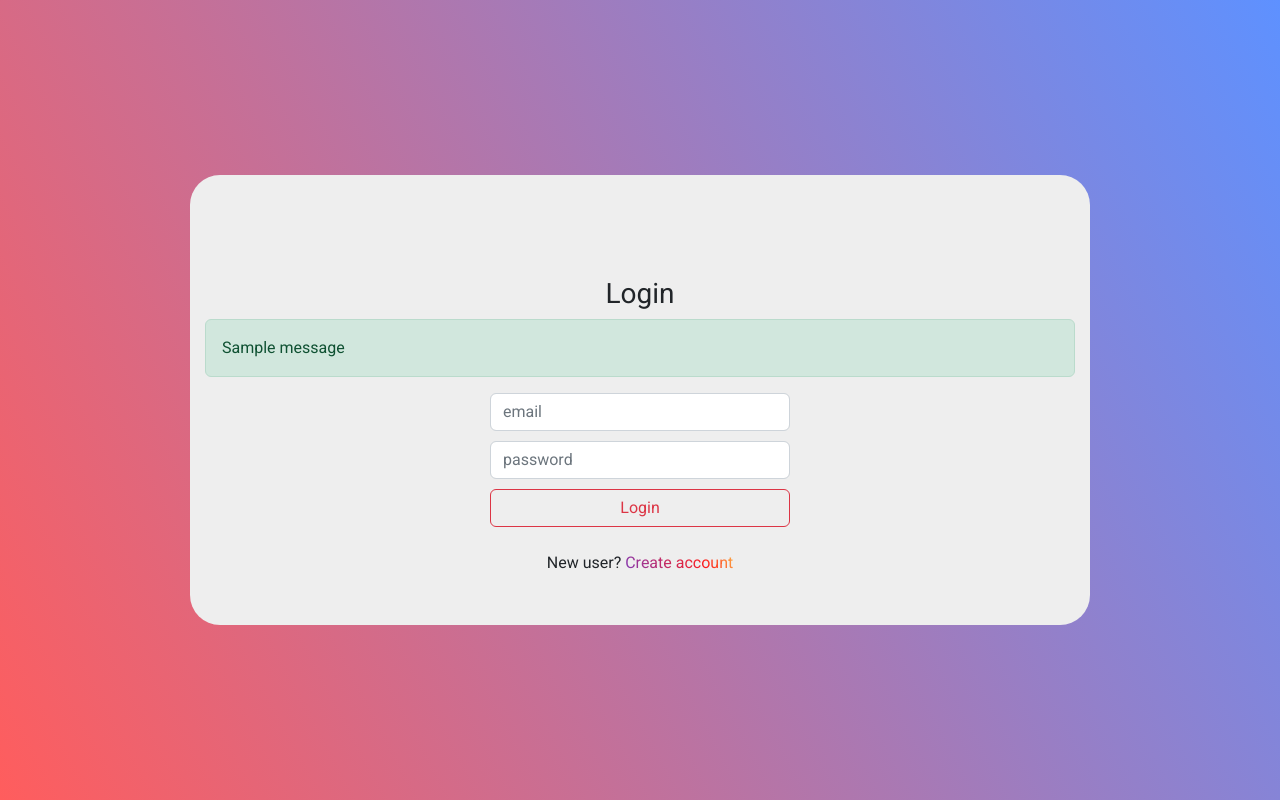
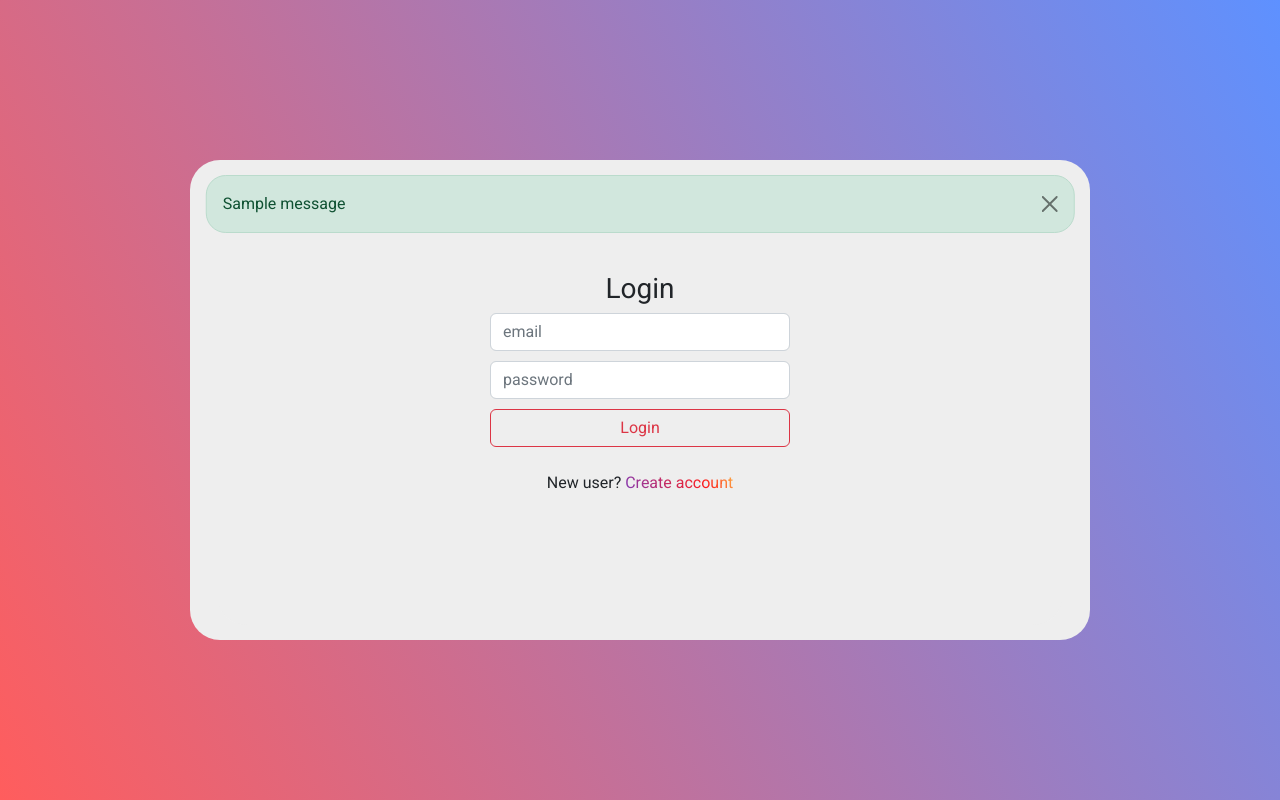
Before and after one commit to TBR-Group-software/quiz-project, a Django app: page /accounts/login/ in a window 1280 px wide. Run offline with Django 4.2, Linux system fonts and the light colour scheme; tables that the repository leaves empty hold one stand-in row (values such as "Sample post"); one stand-in notice (Sample message) is shown.

Commit message:
add bootstrap alerts

```diff
--- a/account/templates/login.html
+++ b/account/templates/login.html
@@ -11,15 +11,6 @@
         <div class="screen ">
             <div class="auth">
                 <h1 class="text-center h3">Login</h1>
-                {% if messages %}
-                    {% for message in messages %}
-                        {% if message.tags == 'error' %}
-                            <div class="alert alert-danger" role="alert">{{ message }}</div>
-                        {% else %}
-                            <div class="alert alert-{{ message.tags }}" role="alert">{{ message }}</div>
-                        {% endif %}
-                    {% endfor %}
-                {% endif %}
                 <form action="" method="post">
                     {% csrf_token %}
                     {{ form.username }}
--- a/quiz/static/css/base.css
+++ b/quiz/static/css/base.css
@@ -50,3 +50,12 @@ a {
     top: 15px;
     left: 15px;
 }
+
+.message-alert{
+    left: 50%;
+    transform: translateX(-50%);
+    width: 96.5%;
+    max-width: 900px;
+    border-radius: 20px!important;
+    z-index: 1000;
+}
--- a/quiz/templates/base.html
+++ b/quiz/templates/base.html
@@ -16,7 +16,8 @@
         <!-- font roboto -->
         <link rel="preconnect" href="https://fonts.googleapis.com">
         <link rel="preconnect" href="https://fonts.gstatic.com" crossorigin>
-        <link href="https://fonts.googleapis.com/css2?family=Roboto&display=swap" rel="stylesheet">
+        <link href="https://fonts.googleapis.com/css2?family=Roboto&display=swap"
+              rel="stylesheet">
         {% block imports %}
         {% endblock imports %}
         <title>
@@ -27,12 +28,18 @@
     </head>
     <body>
         {% if user.is_authenticated %}
-            <a href="{% url 'account:logout' %}" class="position-absolute logout-button">LogOut</a>
+            <a href="{% url 'account:logout' %}"
+               class="position-absolute logout-button">LogOut</a>
         {% endif %}
         <script src="https://cdn.jsdelivr.net/npm/bootstrap@5.2.3/dist/js/bootstrap.bundle.min.js"
                 integrity="sha384-kenU1KFdBIe4zVF0s0G1M5b4hcpxyD9F7jL+jjXkk+Q2h455rYXK/7HAuoJl+0I4"
                 crossorigin="anonymous"></script>
-        {% block content %}
-        {% endblock content %}
+        <div class="container d-flex align-items-center justify-content-center">
+            <div class="screen position-relative">
+                {% include "includes/messages.html" %}
+                {% block content %}
+                {% endblock content %}
+            </div>
+        </div>
     </body>
 </html>
--- a/quiz/templates/create_quiz.html
+++ b/quiz/templates/create_quiz.html
@@ -8,8 +8,6 @@
     <script src="{% static 'js/create_quiz.js' %}"></script>
 {% endblock imports %}
 {% block content %}
-    <div class="container d-flex align-items-center justify-content-center">
-        <div class="screen position-relative">
     <h1 class="text-center h3">Create quiz</h1>
     <span class="text-center d-none" id="page-counter">Page 1</span>
     <form action="" method="post" id="createQuizForm">
@@ -138,6 +136,4 @@
                    onclick="backButton()">
         </div>
     </form>
-        </div>
-    </div>
 {% endblock content %}
--- /dev/null
+++ b/quiz/templates/includes/messages.html
@@ -0,0 +1,12 @@
+{% for message in messages %}
+    <div class="alert {{ message.tags }} alert-dismissible fade show position-absolute message-alert"
+         role="alert">
+        <div>
+            {{ message }}
+            <button type="button"
+                    class="btn-close"
+                    data-bs-dismiss="alert"
+                    aria-label="Close"></button>
+        </div>
+    </div>
+{% endfor %}
--- a/quiz/templates/index.html
+++ b/quiz/templates/index.html
@@ -4,8 +4,6 @@
     Quiz project
 {% endblock title %}
 {% block content %}
-    <div class="container d-flex align-items-center justify-content-center">
-        <div class="screen position-relative">
     <h1 class="text-center h3">Active quizzes</h1>
     <div class="active-quiezes">
         <table class="table table-striped table-hover">
@@ -30,6 +28,4 @@
     <div class="actions-top-right action position-absolute">
         <a href="{% url 'quiz:create_quiz' %}" class="btn btn-outline-danger">Create quiz</a>
     </div>
-        </div>
-    </div>
 {% endblock content %}
--- a/quiz/templates/quiz.html
+++ b/quiz/templates/quiz.html
@@ -8,8 +8,6 @@
     {{ quiz.name }}
 {% endblock title %}
 {% block content %}
-    <div class="container d-flex align-items-center justify-content-center">
-        <div class="screen position-relative">
     <h1 class="text-center h3">{{ quiz.name }}</h1>
     <div class="row">
         <div class="pregress-bar-container">
@@ -63,6 +61,4 @@
                class="btn btn-outline-danger float-end">Finish</a>
         </div>
     </div>
-        </div>
-    </div>
 {% endblock content %}
```
Also changed, not shown: quiz_project/settings.py (+11 -0 lines). Lines whose indentation alone changed are shown as unchanged.
